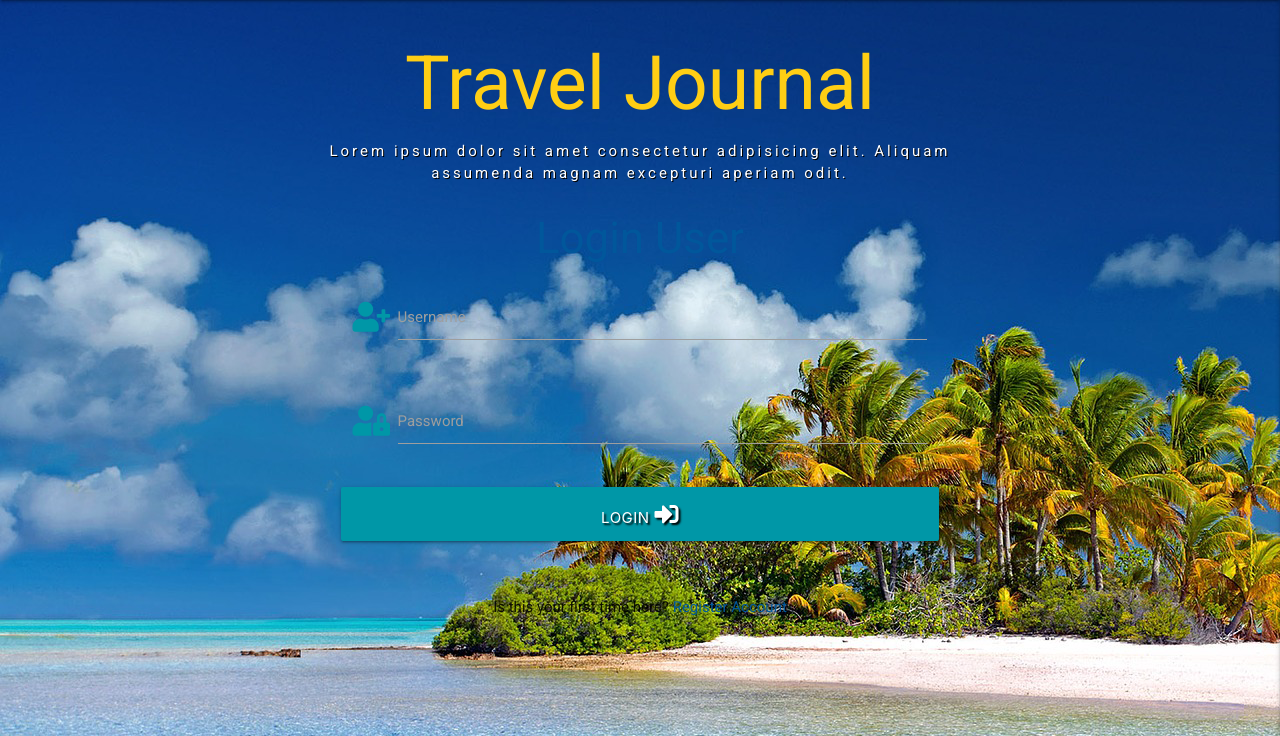
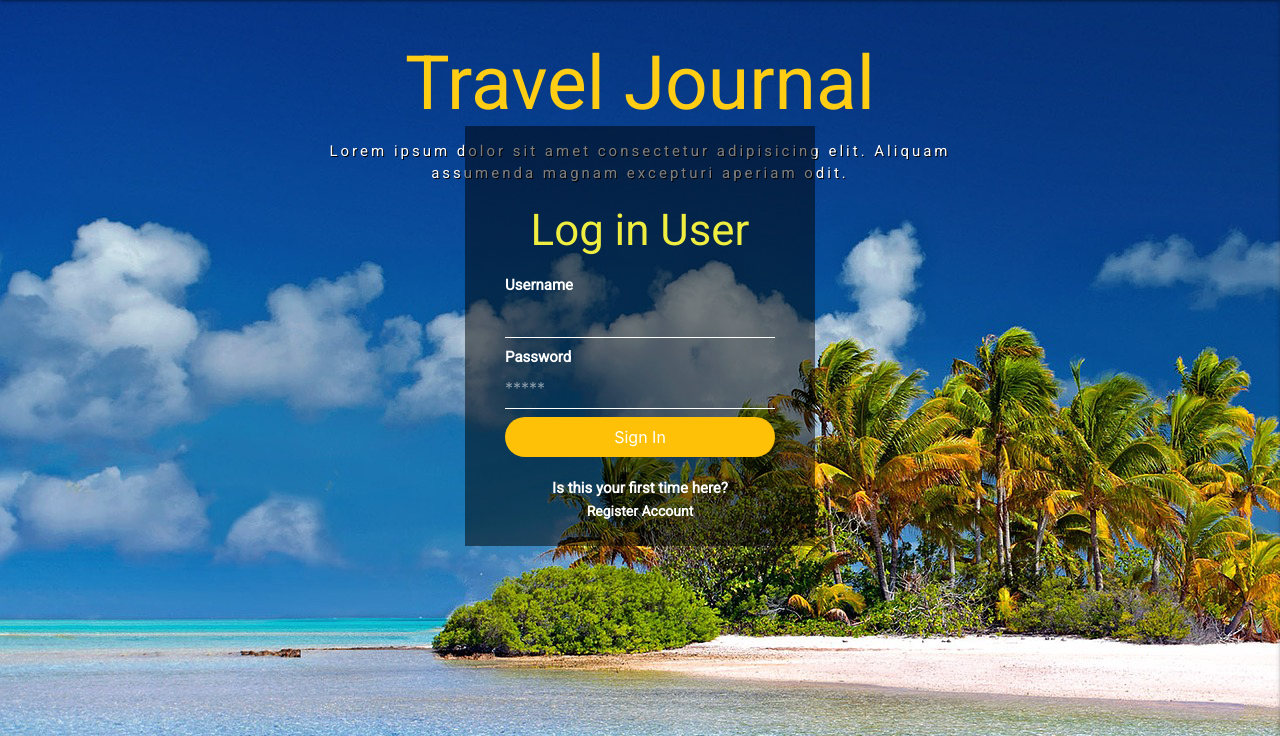
Before and after one commit to Code-Institute-Submissions/Pretro-MS3_Travelbook_AprResub, a Flask app: page /login in a window 1280 px wide. Shown: the part 64-800 px from the top of the page. Run offline with Flask 2, Linux system fonts and the light colour scheme; some libraries are stand-ins or nearby versions.

```diff
--- a/static/css/style.css
+++ b/static/css/style.css
@@ -103,3 +103,67 @@ input[type="text"]{
 .boton:hover{
     background: #ff5722;
 }
+
+/*LogIn Form*/
+.loginbox{
+    position: absolute;
+    top: 50%;
+    left: 50%;
+    transform: translate(-50%,-50%);
+    width: 350px;
+    height: 420px;
+    box-sizing: border-box;
+    background: rgba(0, 0, 0, .5);
+    padding: 80px 40px;
+
+}
+.member{
+    margin: 0;
+    padding: 0 0 20px;
+    color: #efed40;
+    text-align: center;
+}
+.loginbox p{
+    margin: 0;
+    padding: 0;
+    font-weight: bold;
+    color: white;
+}
+.loginbox input{
+    width: 100%;
+    margin-bottom: 20px;
+}
+.loginbox input[type="text"],
+.loginbox input[type="password"]
+{
+    border: none;
+    border-bottom: 1px solid white;
+    background: transparent;
+    outline: none;
+    height: 40px;
+    color: white;
+    font-size: 16px;
+}
+::placeholder{
+    color: rgba(255, 255, 255, .5);
+}
+.loginbox input[type="submit"]{
+    border: none;
+    outline: none;
+    height: 40px;
+    color: white;
+    font-size: 16px;
+    background: #ffc107;
+    cursor: pointer;
+    border-radius: 20px;
+}
+.loginbox input[type="submit"]:hover{
+    background: #ff5722;
+    color: #262626;
+}
+.loginbox a{
+    color: white;
+    font-size: 14px;
+    font-weight: bold;
+    text-decoration: none;
+}
--- a/templates/base.html
+++ b/templates/base.html
@@ -62,7 +62,7 @@
             </p>
     </section>
 
-    <section>
+    <div>
         <!-- flash messages -->
         {% with messages = get_flashed_messages() %}
         <!--Checks if there are messages-->
@@ -75,7 +75,7 @@
         {% endfor %}
         {% endif %}
         {% endwith %}
-    </section>
+    </div>
 
     <main class="container">
         {% block content %}
--- a/templates/login.html
+++ b/templates/login.html
@@ -1,12 +1,25 @@
 {% extends "base.html" %}
 {% block content %}
 
-    <h3 class="center-align light-blue-text text-darken-4">Login User</h3>
 
-    <div class="row">
-        <form class="col s12 m8 offset-m2" method="POST" action="{{ url_for('login') }}">
+        <div class="loginbox">
+            <h3 class="member">Log in User</h3>
+            <form class="col s12 m8 offset-m2" method="POST" action="{{ url_for('login') }}">
+                <p>Username</p>
+                <input id="username" name="username" type="text" minlength="3"
+                        maxlength="20" pattern="^[a-zA-Z0-9]{5,20}$" class="validate" required>
+                <p>Password</p>
+                <input id="password" name="password" type="password" minlength="5"
+                        maxlength="20" pattern="^[a-zA-Z0-9]{5,20}$" class="validate" placeholder="*****" required>
+                <input type="submit" name="" value="Sign In">
+                <p class="center-align">
+            Is this your first time here?<br>
+            <a href="{{ url_for('reg_user') }}" class="white-text text-darken-4 center-align">Register Account</a>
+        </p>
+            </form>
 
-                <!-- username -->
+
+        <!-- username --
                 <div class="row">
 					<div class="input-field col s12">
 						<i class="fas fa-user-plus prefix cyan-text  text-darken-2"></i>
@@ -15,7 +28,7 @@
 						<label for="username">Username</label>
 					</div>
                 </div>
-                <!-- passowrd -->
+                <!-- passowrd --
                 <div class="row">
                     <div class="input-field col s12">
 						<i class="fas fa-user-lock prefix cyan-text  text-darken-2"></i>
@@ -24,22 +37,15 @@
                         <label for="password">Password</label>
                     </div>
                 </div>
-                <!-- login -->
+                <!-- login --
                 <div class="row">
                     <button type="submit" class="col s12 btn-large cyan darken-2 text-shadow waves-effect waves-light">
                         Login <i class="fas fa-sign-in-alt"></i>
                     </button>
-                </div>
+                </div>-->
 
-        </form>
-    </div>
-    <div class="row">
-       <div class="col s12">
-            <p class="center-align">
-                Is this your first time here?
-                <a href="{{ url_for('reg_user') }}" class="light-blue-text text-darken-4">Register Account</a>
-            </p>
-       </div>
-    </div>
+    </form>
+
+
 
 {% endblock %}
```
Also changed, not shown: README.md.
